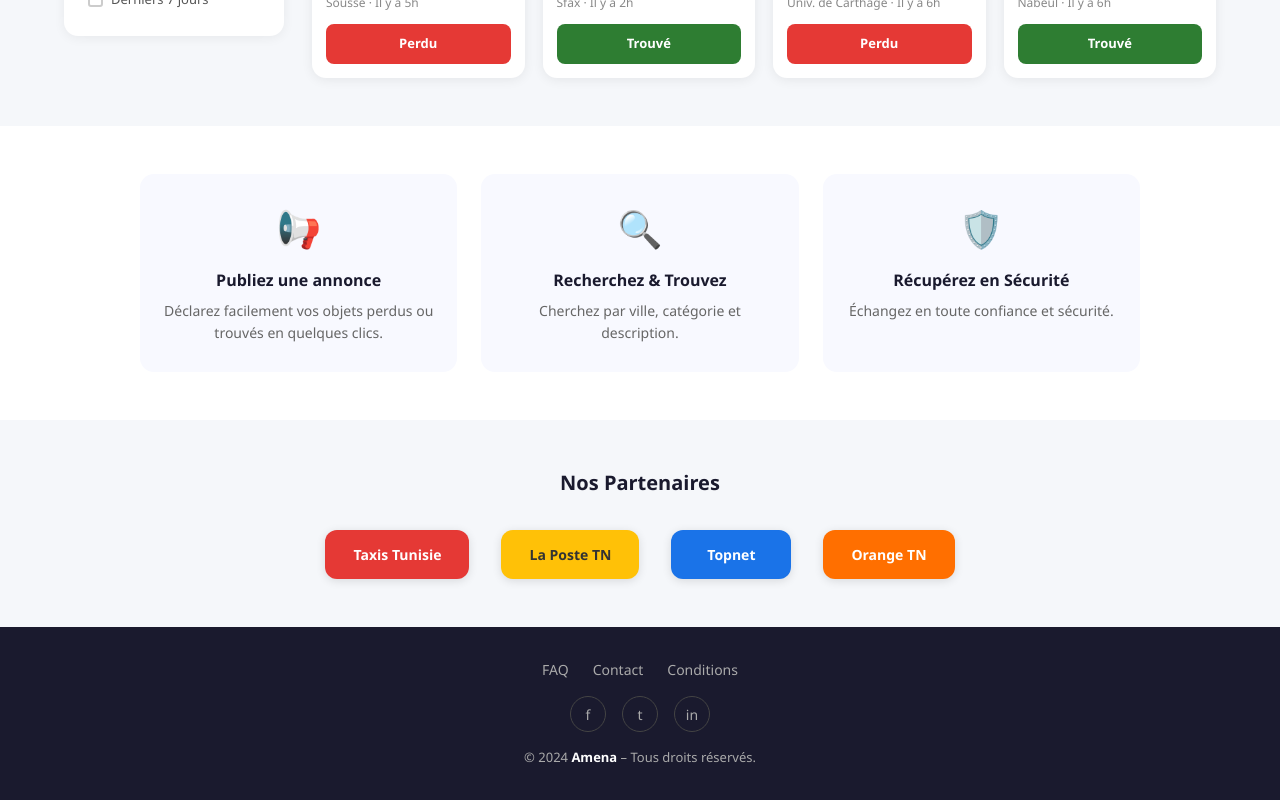
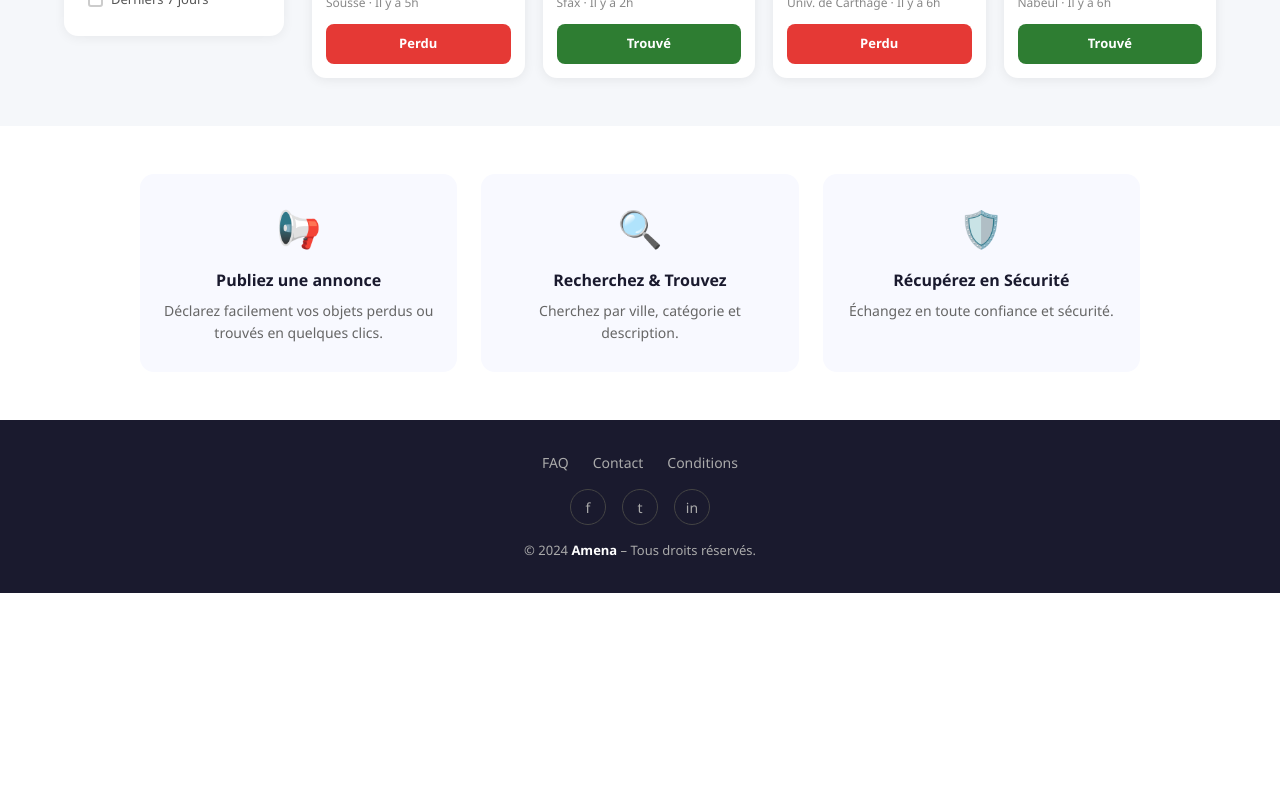
Before and after one commit to manouchimalik11-ai/AMENA, a Next.js app: page / in a window 1280 px wide. Shown: the part 1028-1828 px from the top of the page. After the commit the page ends 1621 px from the top, so only its background shows below. Built offline with nearby package versions, Linux system fonts and the light colour scheme.

Commit message:
correction photos et texte

```diff
--- a/app/page.tsx
+++ b/app/page.tsx
@@ -229,28 +229,6 @@ export default function Home() {
         </div>
       </div>
 
-      {/* SECTION PARTENAIRES */}
-      <div style={{ background: "#f5f7fa", padding: "48px 24px" }}>
-        <div style={{ maxWidth: 1000, margin: "0 auto", textAlign: "center" }}>
-          <h2 style={{ fontSize: 20, fontWeight: 700, marginBottom: 32, color: "#1a1a2e" }}>Nos Partenaires</h2>
-          <div style={{ display: "flex", justifyContent: "center", alignItems: "center", gap: 32, flexWrap: "wrap" }}>
-            {[
-              { nom: "Taxis Tunisie", bg: "#e53935", color: "#fff" },
-              { nom: "La Poste TN", bg: "#ffc107", color: "#333" },
-              { nom: "Topnet", bg: "#1a73e8", color: "#fff" },
-              { nom: "Orange TN", bg: "#ff6f00", color: "#fff" },
-            ].map((p) => (
-              <div key={p.nom} style={{
-                background: p.bg, color: p.color, borderRadius: 12, padding: "14px 28px",
-                fontWeight: 700, fontSize: 14, boxShadow: "0 2px 10px rgba(0,0,0,0.12)",
-                minWidth: 120, textAlign: "center", cursor: "pointer"
-              }}>
-                {p.nom}
-              </div>
-            ))}
-          </div>
-        </div>
-      </div>
 
       {/* FOOTER */}
       <footer style={{ background: "#1a1a2e", color: "#aaa", padding: "32px 24px", textAlign: "center" }}>
```
